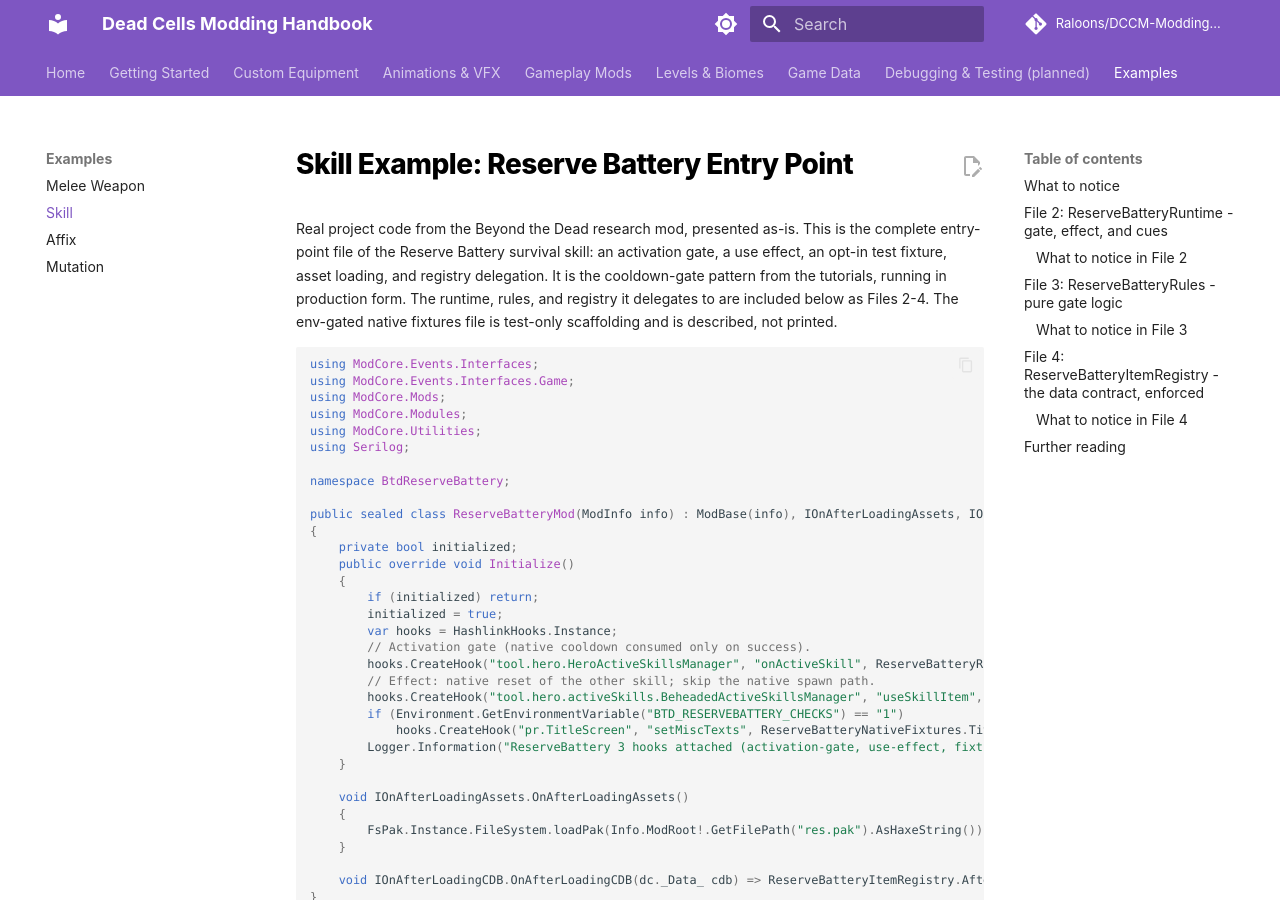
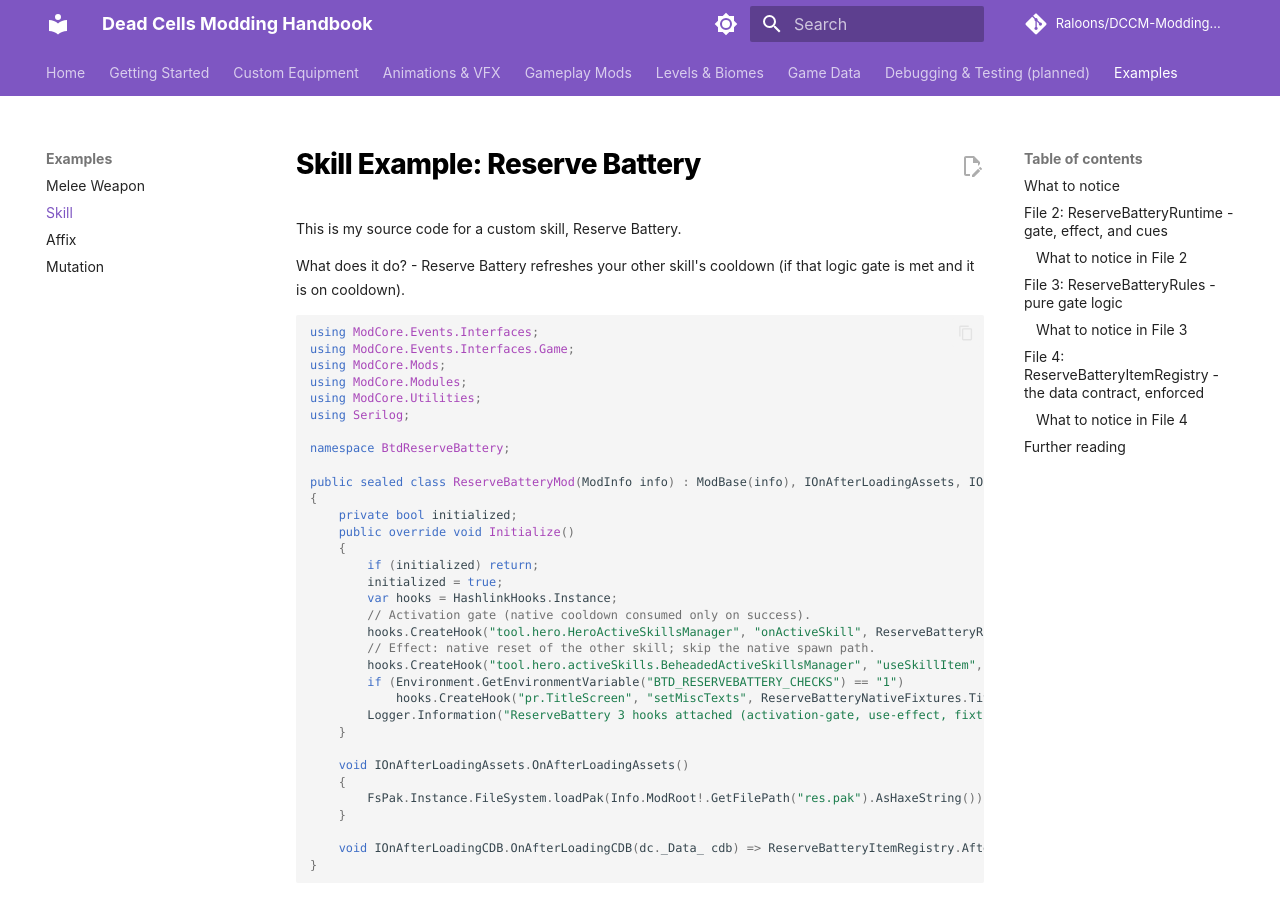
Before and after one commit to Raloons/DCCM-Modding-Handbook, an MkDocs documentation site: the page built from docs/examples/skill.md, in a window 1280 px wide and 900 px high. Built offline with MkDocs 1.6.1 and Material for MkDocs 9.7.7, drawn with Linux system fonts in a browser that asks for light colours; comment, search, counter and statistics services are not loaded; some of the changed text lies outside the part shown.

Commit message:
Revise Reserve Battery skill documentation
Updated the skill example documentation for Reserve Battery, clarifying its functionality and structure.

````diff
--- a/docs/examples/skill.md
+++ b/docs/examples/skill.md
@@ -1,7 +1,9 @@
-# Skill Example: Reserve Battery Entry Point
+# Skill Example: Reserve Battery
 
-Real project code from the Beyond the Dead research mod, presented as-is. This is the complete entry-point file of the Reserve Battery survival skill: an activation gate, a use effect, an opt-in test fixture, asset loading, and registry delegation. It is the cooldown-gate pattern from the tutorials, running in production form. The runtime, rules, and registry it delegates to are included below as Files 2-4. The env-gated native fixtures file is test-only scaffolding and is described, not printed.
+This is my source code for a custom skill, Reserve Battery.
 
+What does it do?
+- Reserve Battery refreshes your other skill's cooldown (if that logic gate is met and it is on cooldown).
 ```csharp
 using ModCore.Events.Interfaces;
 using ModCore.Events.Interfaces.Game;
@@ -60,10 +62,6 @@ using Serilog;
 
 namespace BtdReserveBattery;
 
-// Independent Reserve Battery runtime. No carrier entity, no projectiles, no
-// timers of its own: activation gating + native cooldown reset + native
-// re-cooldown, all through verified native calls. Every entry point is
-// identity-guarded; anything that is not BTD_ReserveBattery runs vanilla.
 public static class ReserveBatteryRuntime
 {
     public delegate void OrigActivation(dc.tool.hero.HeroActiveSkillsManager self, int id, double ratio);
@@ -243,12 +241,6 @@ public static class ReserveBatteryRuntime
 ```csharp
 namespace BtdReserveBattery;
 
-// Pure gameplay constants and activation-gate logic, shared by the
-// native adapter and offline fixtures. No native calls here: testable offline.
-//
-// Approved design: Tactics-colored? No - Survival (green). 30 s base cooldown,
-// 25 s with the High-Capacity Cell legendary affix. The base refresh has no
-// damage, healing, stat scaling, or charges of its own; native affixes remain.
 public static class ReserveBatteryRules
 {
     public const string ItemId = "BTD_ReserveBattery";
````
